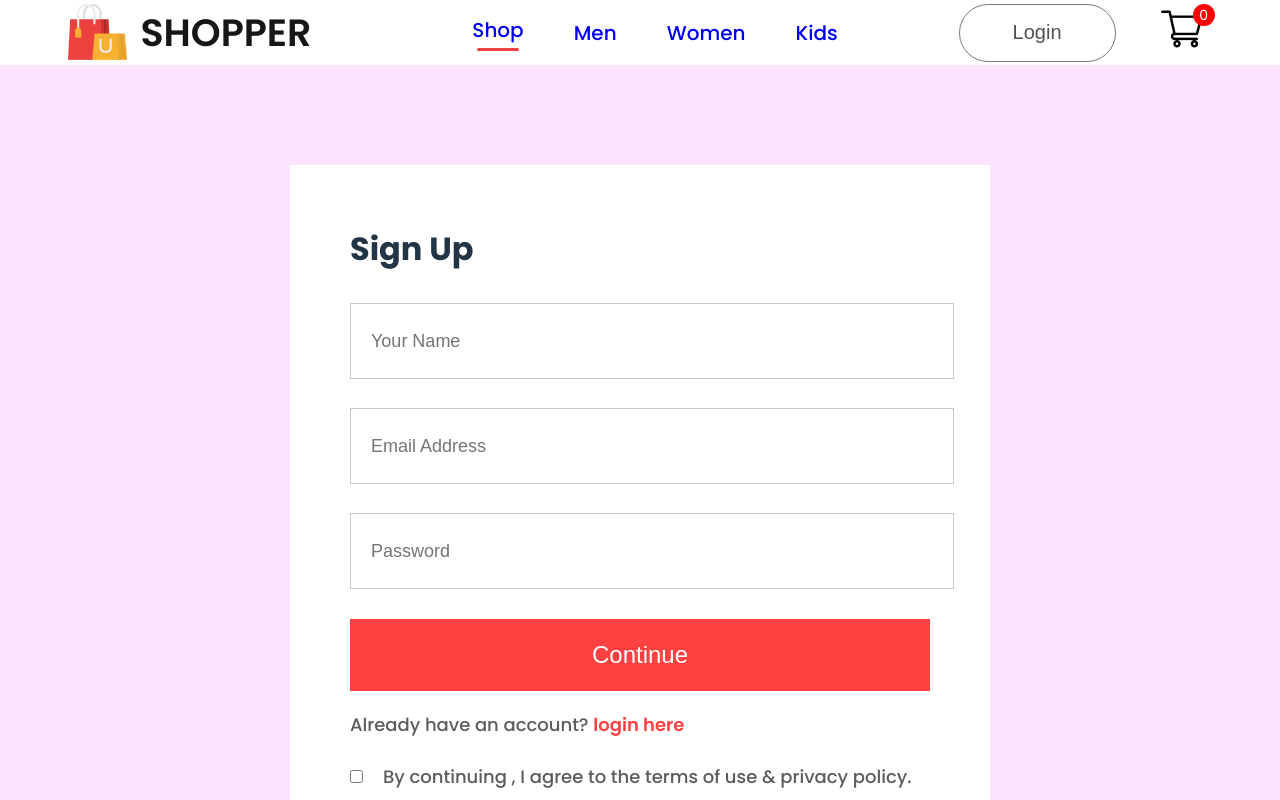
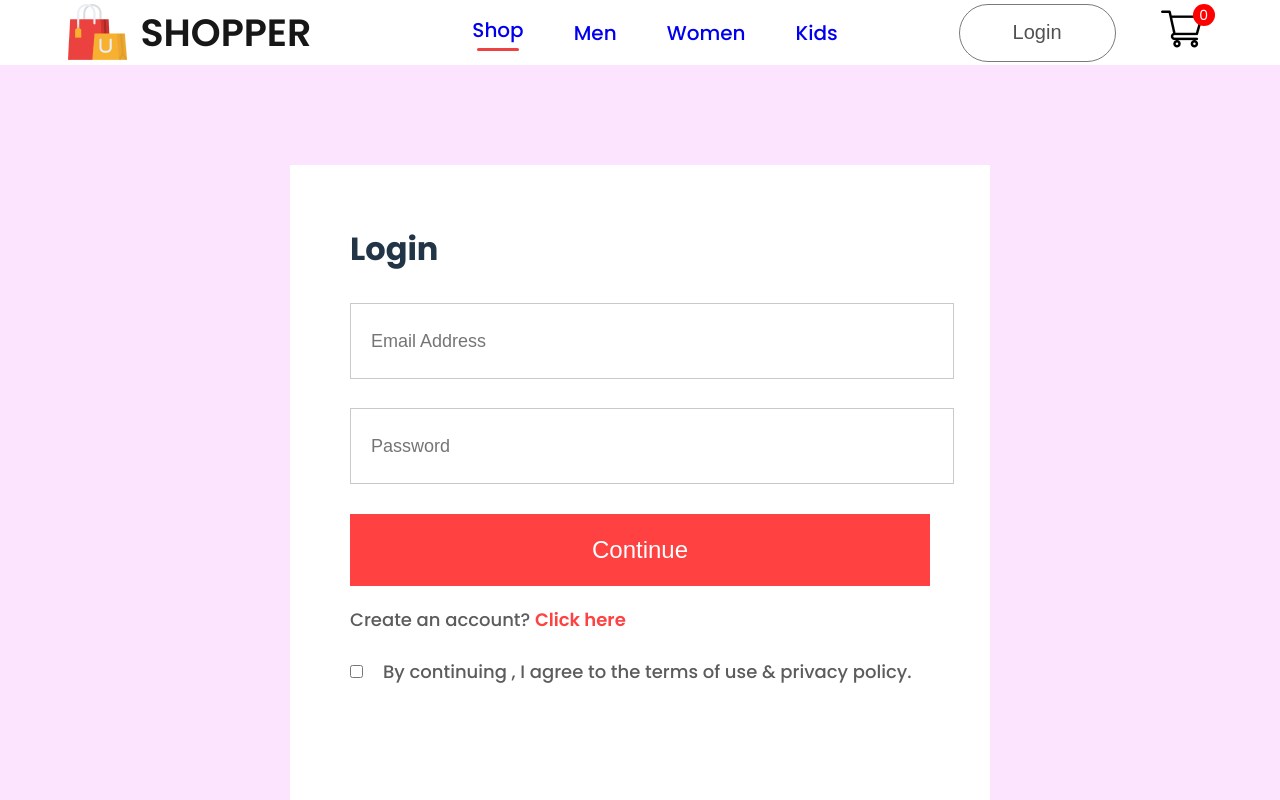
Before and after one commit to nimendra-ag/frontend, a React (Vite) app in the folder front-end/: page /login in a window 1280 px wide. Shown: the top 800 px of the page. Built offline with nearby package versions, Linux system fonts and the light colour scheme.

Commit message:
All is well up to 8.02.18

```diff
--- a/front-end/src/Pages/LoginSignup.jsx
+++ b/front-end/src/Pages/LoginSignup.jsx
@@ -1,18 +1,35 @@
-import React from 'react'
+import React, { useState } from 'react'
 import './CSS/LoginSignup.css'
 
 const LoginSignup = () => {
+
+  const [state, setState] = useState("Login");
+  const [formData, setFormData] = useState({
+    username:"",
+    password:"",
+    email:""
+  })
+
+  const changeHandler = (e)=>{
+    setFormData({...formData, [e.target.name]:e.target.value})
+  }
+  const login = async () => {
+    console.log("Login Function Executed", formData);
+  }
+  const signup = async () => {
+    console.log("Singup Function Executed.", formData);
+  }
   return (
     <div className='loginsignup'>
       <div className="loginsignup-container">
-        <h1>Sign Up</h1>
+        <h1>{state}</h1>
         <div className="loginsignup-fields">
-          <input type="text" placeholder='Your Name'/>
-          <input type="email" placeholder='Email Address'/>
-          <input type="password" placeholder='Password'/>
+          {state==="Signup"?<input name='username' value={formData.username} onChange={changeHandler} type="text" placeholder='Your Name'/>:<></>}
+          <input name='email' value={formData.email} onChange={changeHandler} type="email" placeholder='Email Address'/>
+          <input name='password' value={formData.password} onChange={changeHandler} type="password" placeholder='Password'/>
         </div>
-        <button>Continue</button>
-        <p className="loginsignup-login">Already have an account? <span>login here</span></p>
+        <button onClick={()=>{state==="Login"?login():signup()}} >Continue</button>
+        {state === "Signup"?<p className="loginsignup-login">Already have an account? <span onClick={()=>{setState("Login")}}>Login here</span></p> : <p className="loginsignup-login">Create an account? <span onClick={()=>{setState("Signup")}}>Click here</span></p>}
         <div className="loginsignup-agree">
           <input type="checkbox" name='' id=''/>
           <p>By continuing , I agree to the terms of use & privacy policy.</p>
```
